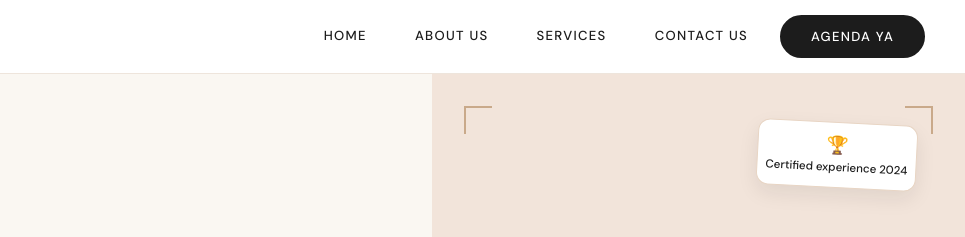
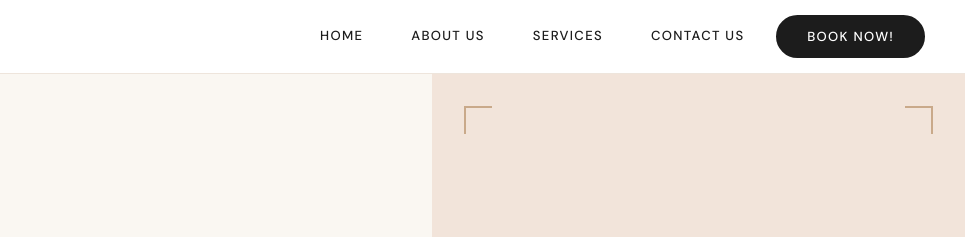
Before and after one commit to dfparrat/Beyond_UGC, a plain HTML site: page index.html in a window 1280 px wide. Shown: the top 237 px of the page, 315-1280 px from the left. Drawn offline with nearby package versions, Linux system fonts and the light colour scheme; a script that the page names is missing.

Commit message:
Add files via upload

```diff
--- a/index.html
+++ b/index.html
@@ -39,7 +39,7 @@
       <!-- MOBILE -->
       <div class="navbar-mobile-container d-flex d-lg-none w-100 align-items-center">
         <a class="navbar-brand" href="index.html">
-          <img src="blank" alt="Creator Lounge Society" class="logo-img">
+          <img src="blank" alt="Blank" class="logo-img">
         </a>
         <div class="mobile-spacer flex-grow-1"></div>
         <a href="contact.html" class="btn hire-now-btn mx-2">Schedule</a>
@@ -62,7 +62,7 @@
             <li class="nav-item"><a class="nav-link" href="contact.html">Contact us</a></li>
           </ul>
         </div>
-        <a href="contact.html" class="btn hire-now-btn ms-3 d-lg-inline-block">Agenda Ya</a>
+        <a href="contact.html" class="btn hire-now-btn ms-3 d-lg-inline-block">Book Now!</a>
       </div>
 
       <!-- MOBILE COLLAPSE -->
@@ -158,12 +158,6 @@
               <span class="overlay-icon">⭐</span>
               <span>5 stars reviews!</span>
             </div>
-          </div>
-        </div>
-        <div class="quality-badge">
-          <div class="badge-content">
-            <span class="badge-icon">🏆</span>
-            <span class="badge-text">Certified experience 2024</span>
           </div>
         </div>
       </div>
```
